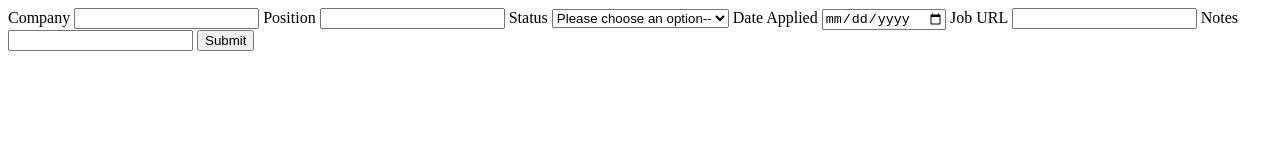
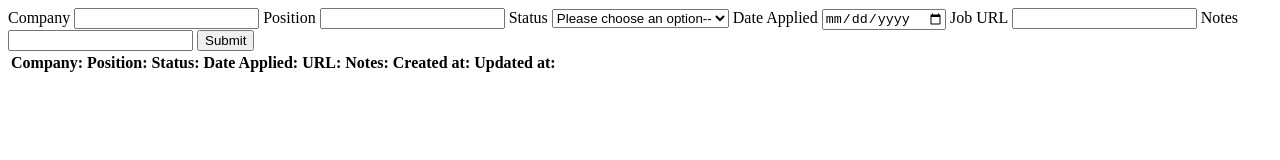
Before and after one commit to amcquown92/JobTracker, a plain HTML site: page index.html in a window 1280 px wide. Drawn offline with Linux system fonts and the light colour scheme.

Commit message:
added headers to index.html

```diff
--- a/index.html
+++ b/index.html
@@ -37,5 +37,17 @@
         <button type="submit">Submit</button>
     </form>
     <div id="appContainer"></div>
+    <table>
+        <tr>
+            <th>Company:</th>
+            <th>Position:</th>
+            <th>Status:</th>
+            <th>Date Applied:</th>
+            <th>URL:</th>
+            <th>Notes:</th>
+            <th>Created at:</th>
+            <th>Updated at:</th>
+        </tr>
+    </table>
 </body>
 </html>
```
